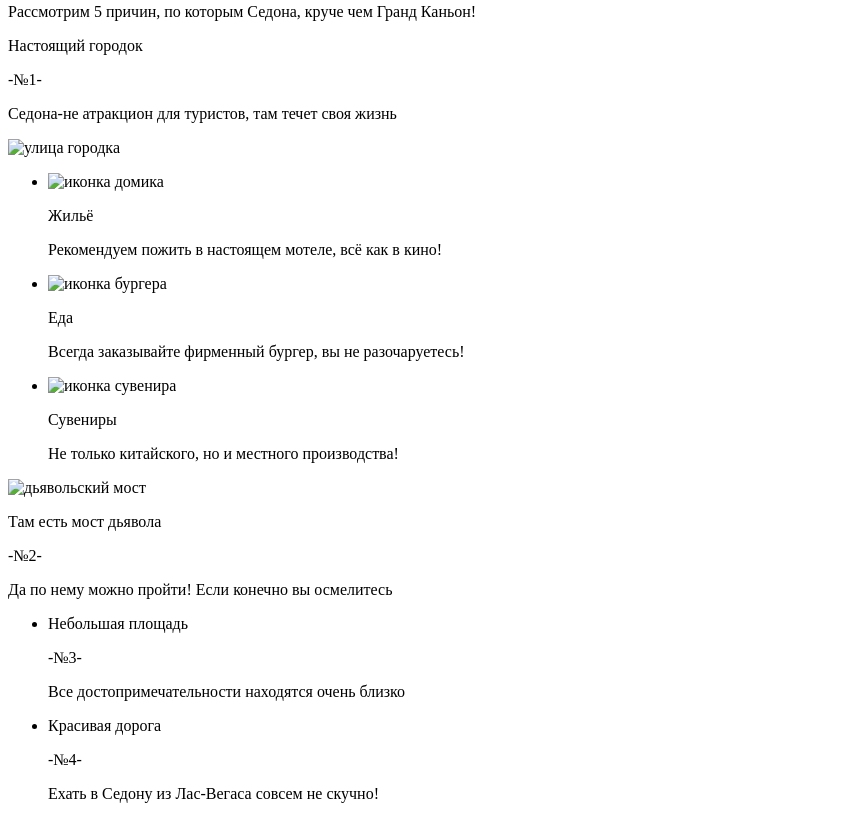
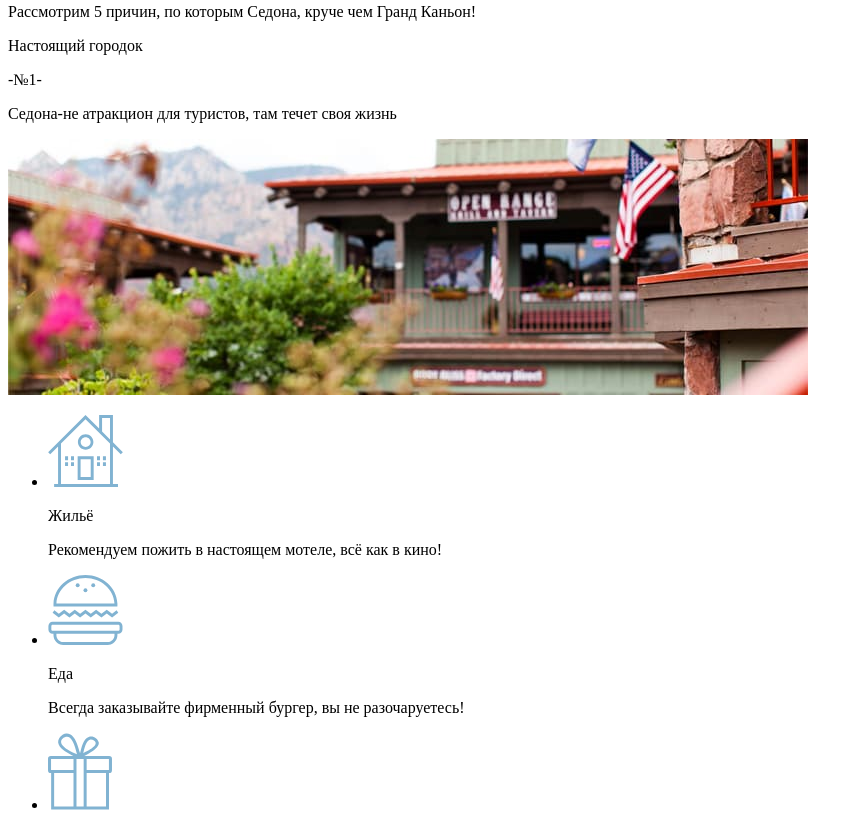
Before and after one commit to Alexeypashkan1991/963741-sedona-28, a plain HTML site: page index.html in a window 1280 px wide. Shown: the part 1135-1949 px from the top of the page, without its empty margins (0-863 px from the left). Drawn offline with Linux system fonts and the light colour scheme.

Commit message:
Продолжаем подготовку графики
Дополнил проект графикой, сжав ее в squoosh предварительно

```diff
--- a/index.html
+++ b/index.html
@@ -19,7 +19,7 @@
     <main>
       <!--Main poster-->
       <section>
-        <img src="img/background-photo.png" width="1200" height="509" alt="Главный постер">
+        <img src="img/background-photo.jpg" width="1200" height="509" alt="Главный постер">
         <img src="img/intro-welcome.svg" width="457" height="351"  alt="надпись Welcome">
         <p>
           "Because the Grand
@@ -41,29 +41,29 @@
           <p>-№1-</p>
           <p>Седона-не атракцион для туристов, там течет своя жизнь</p>
         </div>
-        <img src="sedona.jpeg" width="800" height="256" alt="улица городка">
+        <img src="img/city.jpg" width="800" height="256" alt="улица городка">
       </section>
       <section>
         <ul>
           <li>
-            <img src="icon/house.svg" width="75" height="72" alt="иконка домика">
+            <img src="img/house-icon.svg" width="75" height="72" alt="иконка домика">
             <p>Жильё</p>
             <p>Рекомендуем пожить в настоящем мотеле, всё как в кино!</p>
           </li>
           <li>
-            <img src="icon/burger.svg" width="75" height="70" alt="иконка бургера">
+            <img src="img/burger-icon.svg" width="75" height="70" alt="иконка бургера">
             <p>Еда</p>
             <p>Всегда заказывайте фирменный бургер, вы не разочаруетесь!</p>
           </li>
           <li>
-            <img src="icon/gift.svg" width="64" height="77" alt="иконка сувенира">
+            <img src="img/gift-icon.svg" width="64" height="77" alt="иконка сувенира">
             <p>Сувениры</p>
             <p>Не только китайского, но и местного производства!</p>
           </li>
         </ul>
       </section>
       <section>
-        <img src="bridge.jpeg" width="800" height="256" alt="дьявольский мост">
+        <img src="img/bridge.jpg" width="800" height="256" alt="дьявольский мост">
         <div class="bridge">
           <p>Там есть мост дьявола</p>
           <p>-№2-</p>
@@ -101,6 +101,8 @@
       <section>
         <div class="map">
           <!-- Здесь будет карта! -->
+          <!-- Карту вставил картинкой, подразумевается что будет JS Script вместо неё чуть позже -->
+          <img src="img/map.png" width="1200" height="594" alt="карта">
         </div>
       </section>
     </main>
@@ -109,7 +111,7 @@
       <section>
         <p>
           <a href="#">#VISITSEDONA</a>
-          <a href="tel">ТЕЛ: +7(495) 666-01-66</a>
+          <a href="tel:+7(495) 666-01-66">ТЕЛ: +7(495) 666-01-66</a>
         </p>
       </section>
       <!--Social network icons-->
```
Also changed, not shown: hotels.html (+1 -0 lines), img/background-photo.jpg (added), img/background-photo.png (deleted), img/background.jpg (added), img/bridge.jpg (added), img/bridge.png (added), img/burger-icon.svg (renamed from img/icon-3.svg), img/city.jpg (added), img/gift-icon.svg (renamed from img/icon-2.svg), img/house-icon.svg (renamed from img/icon-1.svg), img/map.png (added).
